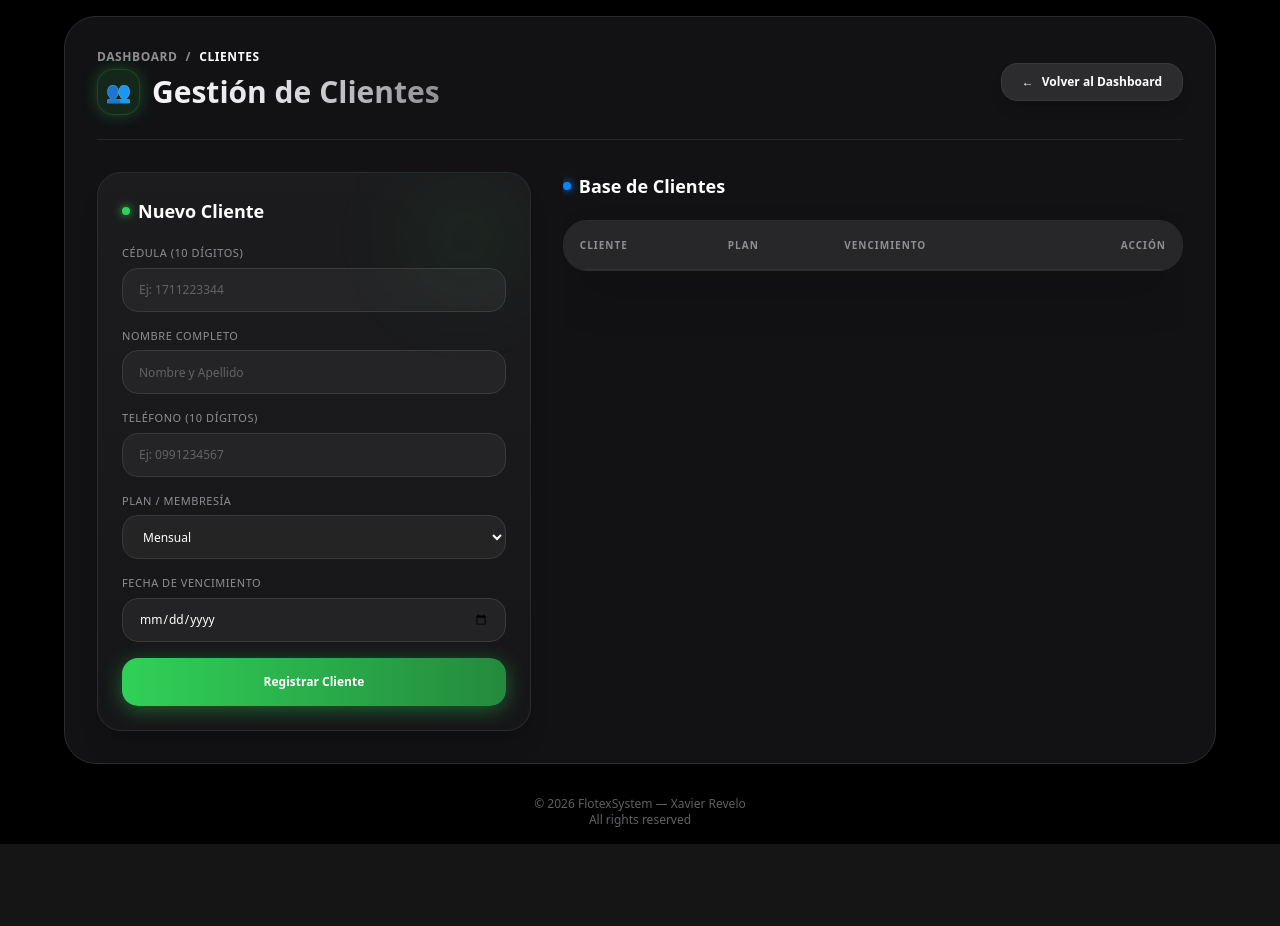
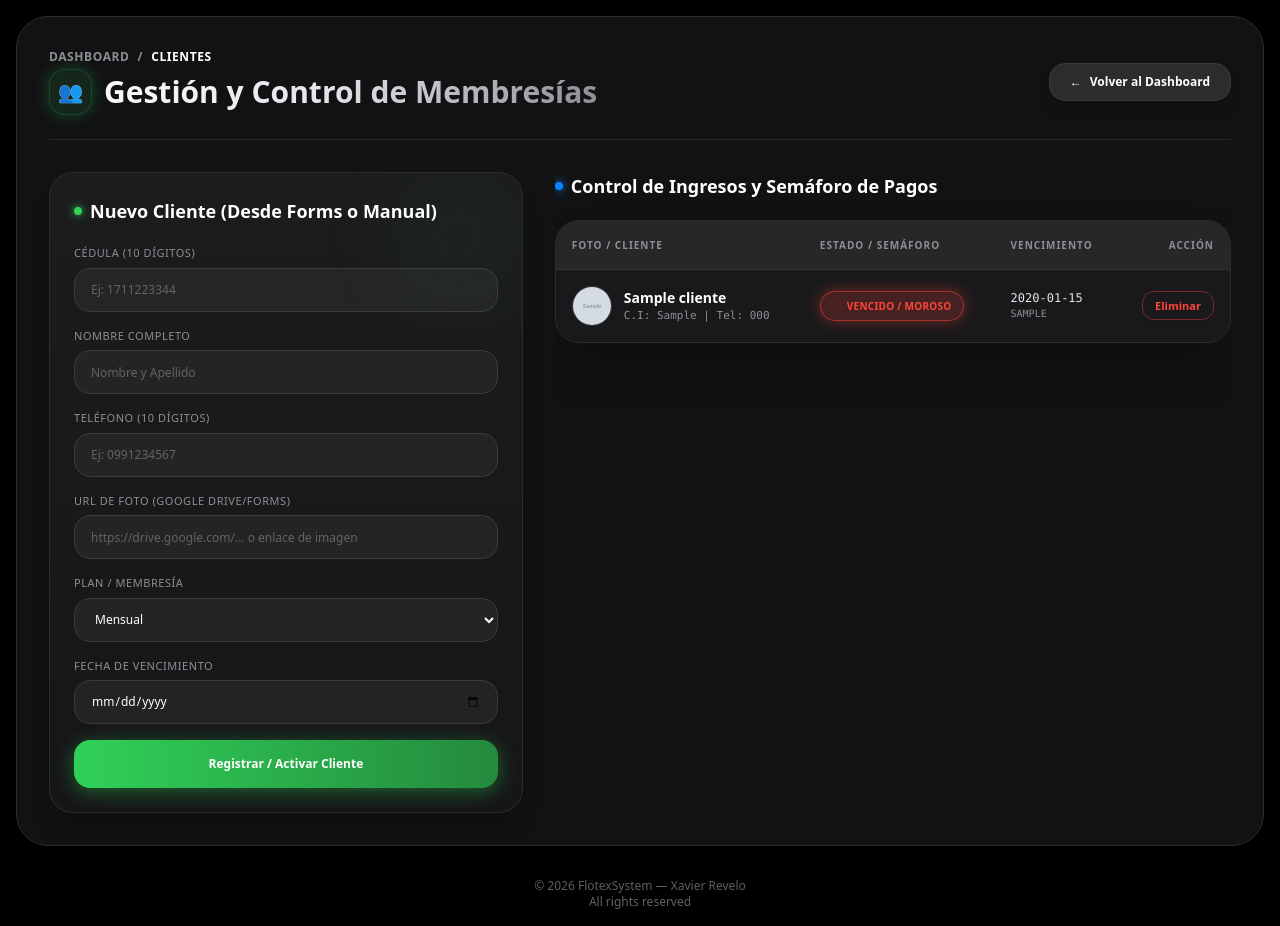
Before and after one commit to xrevelo007-cmyk/FlotexSystem_Web, a Flask app: page /clientes in a window 1280 px wide. Before the commit the page ends 844 px from the top, so only its background shows below. Run offline with Flask 3, Linux system fonts and the light colour scheme; a user stored in the database is signed in; tables that the repository leaves empty hold one stand-in row (values such as "Sample post"); grey boxes marked "Sample" are stand-in pictures; data that the repository does not hold is empty; some libraries are stand-ins or nearby versions.

Commit message:
Agregar semaforo dinamico y campo foto clientes

```diff
--- a/app.py
+++ b/app.py
@@ -1,5 +1,6 @@
 from flask import Flask, render_template, request, redirect, url_for, session, flash
 import sqlite3
+from datetime import datetime
 from database import DB_NAME, inicializar_base_datos
 
 app = Flask(__name__)
@@ -7,6 +8,36 @@ app.secret_key = "flotex_system_secret_key_secure"
 
 # Inicializar Base de Datos
 inicializar_base_datos()
+
+# Asegurar columna 'foto' en la tabla clientes
+def actualizar_tabla_clientes():
+    conn = sqlite3.connect(DB_NAME)
+    cursor = conn.cursor()
+    try:
+        cursor.execute("ALTER TABLE clientes ADD COLUMN foto TEXT")
+        conn.commit()
+    except sqlite3.OperationalError:
+        pass # La columna ya existe
+    conn.close()
+
+actualizar_tabla_clientes()
+
+def calcular_semaforo(fecha_venc_str):
+    if not fecha_venc_str:
+        return 'rojo', -999, 'Sin fecha'
+    try:
+        fecha_venc = datetime.strptime(fecha_venc_str, '%Y-%m-%d').date()
+        hoy = datetime.now().date()
+        dias_restantes = (fecha_venc - hoy).days
+
+        if dias_restantes > 3:
+            return 'verde', dias_restantes, 'AL DÍA'
+        elif 0 <= dias_restantes <= 3:
+            return 'amarillo', dias_restantes, 'POR VENCER'
+        else:
+            return 'rojo', dias_restantes, 'VENCIDO / MOROSO'
+    except Exception:
+        return 'rojo', 0, 'ERROR FECHA'
 
 # --- RUTA LOGIN ---
 @app.route("/", methods=["GET", "POST"])
@@ -74,8 +105,8 @@ def clientes():
         telefono = request.form.get("telefono", "").strip()
         plan = request.form.get("plan", "").strip()
         fecha_vencimiento = request.form.get("fecha_vencimiento", "").strip()
+        foto = request.form.get("foto", "").strip()
 
-        # Validación estricta de 10 dígitos numéricos
         if not cedula.isdigit() or len(cedula) != 10:
             flash("La cédula del cliente debe contener exactamente 10 dígitos numéricos.", "error")
         elif telefono and (not telefono.isdigit() or len(telefono) != 10):
@@ -83,9 +114,9 @@ def clientes():
         else:
             try:
                 cursor.execute("""
-                    INSERT INTO clientes (cedula, nombre, telefono, plan, fecha_vencimiento, estado)
-                    VALUES (?, ?, ?, ?, ?, 'Activo')
-                """, (cedula, nombre, telefono, plan, fecha_vencimiento))
+                    INSERT INTO clientes (cedula, nombre, telefono, plan, fecha_vencimiento, estado, foto)
+                    VALUES (?, ?, ?, ?, ?, 'Activo', ?)
+                """, (cedula, nombre, telefono, plan, fecha_vencimiento, foto))
                 conn.commit()
                 flash("Cliente registrado exitosamente.", "success")
             except sqlite3.IntegrityError:
@@ -93,11 +124,28 @@ def clientes():
             except Exception as e:
                 flash(f"Error al guardar cliente: {e}", "error")
 
-    cursor.execute("SELECT id, cedula, nombre, telefono, plan, fecha_vencimiento, estado FROM clientes")
-    lista_clientes = cursor.fetchall()
+    cursor.execute("SELECT id, cedula, nombre, telefono, plan, fecha_vencimiento, estado, foto FROM clientes")
+    raw_clientes = cursor.fetchall()
     conn.close()
 
-    return render_template("clientes.html", clientes_list=lista_clientes, nombre=session.get("nombre"))
+    clientes_procesados = []
+    for c in raw_clientes:
+        c_id, cedula, nombre, telefono, plan, fecha_venc, estado, foto = c
+        color, dias, texto_estado = calcular_semaforo(fecha_venc)
+        clientes_procesados.append({
+            'id': c_id,
+            'cedula': cedula,
+            'nombre': nombre,
+            'telefono': telefono,
+            'plan': plan,
+            'fecha_vencimiento': fecha_venc,
+            'foto': foto if foto else 'https://cdn-icons-png.flaticon.com/512/847/847969.png',
+            'color': color,
+            'dias_restantes': dias,
+            'texto_estado': texto_estado
+        })
+
+    return render_template("clientes.html", clientes_list=clientes_procesados, nombre=session.get("nombre"))
 
 # --- ELIMINAR CLIENTE ---
 @app.route("/clientes/eliminar/<int:cliente_id>")
--- a/templates/clientes.html
+++ b/templates/clientes.html
@@ -1,6 +1,6 @@
 {% extends "base.html" %}
 {% block content %}
-<div class="w-full max-w-6xl bg-[#121214] border border-[#2C2C2E] rounded-[32px] p-6 md:p-8 shadow-[0_0_50px_rgba(0,0,0,0.8)] backdrop-blur-xl">
+<div class="w-full max-w-7xl bg-[#121214] border border-[#2C2C2E] rounded-[32px] p-6 md:p-8 shadow-[0_0_50px_rgba(0,0,0,0.8)] backdrop-blur-xl">
 
     <!-- Encabezado -->
     <div class="flex flex-col md:flex-row justify-between items-start md:items-center border-b border-[#2C2C2E]/80 pb-6 mb-8 gap-4">
@@ -12,7 +12,7 @@
             </div>
             <h1 class="text-3xl font-extrabold text-transparent bg-clip-text bg-gradient-to-r from-white via-[#E5E5EA] to-[#8E8E93] flex items-center gap-3">
                 <span class="p-2 rounded-2xl bg-[#30D158]/10 text-[#30D158] border border-[#30D158]/20 text-xl shadow-[0_0_15px_rgba(48,209,88,0.3)]">👥</span>
-                Gestión de Clientes
+                Gestión y Control de Membresías
             </h1>
         </div>
         <a href="/dashboard" class="bg-[#2C2C2E] hover:bg-[#3A3A3C] text-white border border-[#3A3A3C] px-5 py-2.5 rounded-2xl text-xs font-semibold transition flex items-center gap-2 shadow-lg">
@@ -39,7 +39,7 @@
 
             <h2 class="text-lg font-bold text-white mb-5 flex items-center gap-2">
                 <span class="w-2 h-2 rounded-full bg-[#30D158] shadow-[0_0_8px_#30D158]"></span>
-                Nuevo Cliente
+                Nuevo Cliente (Desde Forms o Manual)
             </h2>
 
             <form action="/clientes" method="POST" class="space-y-4">
@@ -64,6 +64,12 @@
                         class="w-full h-11 px-4 rounded-2xl bg-[#2C2C2E]/60 border border-[#3A3A3C] text-white placeholder-[#636366] focus:outline-none focus:border-[#30D158] focus:ring-1 focus:ring-[#30D158] text-xs transition duration-200">
                 </div>
                 <div>
+                    <label class="text-[11px] font-medium text-[#8E8E93] block mb-1.5 uppercase tracking-wider">URL de Foto (Google Drive/Forms)</label>
+                    <input type="url" name="foto"
+                        placeholder="https://drive.google.com/... o enlace de imagen"
+                        class="w-full h-11 px-4 rounded-2xl bg-[#2C2C2E]/60 border border-[#3A3A3C] text-white placeholder-[#636366] focus:outline-none focus:border-[#30D158] focus:ring-1 focus:ring-[#30D158] text-xs transition duration-200">
+                </div>
+                <div>
                     <label class="text-[11px] font-medium text-[#8E8E93] block mb-1.5 uppercase tracking-wider">Plan / Membresía</label>
                     <select name="plan" required
                         class="w-full h-11 px-4 rounded-2xl bg-[#2C2C2E]/60 border border-[#3A3A3C] text-white focus:outline-none focus:border-[#30D158] focus:ring-1 focus:ring-[#30D158] text-xs transition duration-200">
@@ -81,23 +87,23 @@
 
                 <button type="submit"
                     class="w-full h-12 bg-gradient-to-r from-[#30D158] to-[#248A3D] hover:from-[#248A3D] hover:to-[#30D158] text-white font-bold rounded-2xl transition duration-300 text-xs mt-3 shadow-[0_4px_20px_rgba(48,209,88,0.4)] flex items-center justify-center gap-2">
-                    <span>Registrar Cliente</span>
+                    <span>Registrar / Activar Cliente</span>
                 </button>
             </form>
         </div>
 
-        <!-- Tabla Clientes -->
+        <!-- Tabla Clientes con Semáforo -->
         <div class="lg:col-span-7 overflow-x-auto">
             <h2 class="text-lg font-bold text-white mb-5 flex items-center gap-2">
                 <span class="w-2 h-2 rounded-full bg-[#0A84FF] shadow-[0_0_8px_#0A84FF]"></span>
-                Base de Clientes
+                Control de Ingresos y Semáforo de Pagos
             </h2>
             <div class="border border-[#2C2C2E] rounded-3xl overflow-hidden bg-[#1C1C1E]/80 backdrop-blur-md shadow-2xl">
                 <table class="w-full text-left text-xs text-white">
                     <thead class="bg-[#2C2C2E]/80 text-[#8E8E93] uppercase text-[10px] tracking-widest border-b border-[#3A3A3C]/60">
                         <tr>
-                            <th class="p-4">Cliente</th>
-                            <th class="p-4">Plan</th>
+                            <th class="p-4">Foto / Cliente</th>
+                            <th class="p-4">Estado / Semáforo</th>
                             <th class="p-4">Vencimiento</th>
                             <th class="p-4 text-right">Acción</th>
                         </tr>
@@ -105,18 +111,37 @@
                     <tbody class="divide-y divide-[#2C2C2E]/80">
                         {% for cliente in clientes_list %}
                         <tr class="hover:bg-[#2C2C2E]/40 transition duration-150">
-                            <td class="p-4">
-                                <div class="font-bold text-white text-sm">{{ cliente[2] }}</div>
-                                <div class="text-[11px] text-[#8E8E93] font-mono mt-0.5">C.I: {{ cliente[1] }} | Tel: {{ cliente[3] }}</div>
+                            <td class="p-4 flex items-center gap-3">
+                                <img src="{{ cliente.foto }}" alt="Foto" class="w-10 h-10 rounded-full object-cover border border-[#3A3A3C] bg-[#2C2C2E]">
+                                <div>
+                                    <div class="font-bold text-white text-sm">{{ cliente.nombre }}</div>
+                                    <div class="text-[11px] text-[#8E8E93] font-mono">C.I: {{ cliente.cedula }} | Tel: {{ cliente.telefono }}</div>
+                                </div>
                             </td>
                             <td class="p-4">
-                                <span class="px-3 py-1 rounded-full text-[10px] font-bold tracking-wide uppercase border bg-[#0A84FF]/15 text-[#64D2FF] border-[#0A84FF]/40 shadow-sm">
-                                    {{ cliente[4] }}
-                                </span>
+                                {% if cliente.color == 'verde' %}
+                                    <span class="px-3 py-1.5 rounded-full text-[10px] font-bold tracking-wide uppercase border bg-[#30D158]/15 text-[#30D158] border-[#30D158]/40 shadow-[0_0_10px_rgba(48,209,88,0.2)] flex items-center gap-1.5 w-max">
+                                        <span class="w-2 h-2 rounded-full bg-[#30D158] animate-pulse"></span>
+                                        {{ cliente.texto_estado }} ({{ cliente.dias_restantes }}d)
+                                    </span>
+                                {% elif cliente.color == 'amarillo' %}
+                                    <span class="px-3 py-1.5 rounded-full text-[10px] font-bold tracking-wide uppercase border bg-[#FFD60A]/15 text-[#FFD60A] border-[#FFD60A]/40 shadow-[0_0_10px_rgba(255,214,10,0.2)] flex items-center gap-1.5 w-max">
+                                        <span class="w-2 h-2 rounded-full bg-[#FFD60A] animate-pulse"></span>
+                                        {{ cliente.texto_estado }} ({{ cliente.dias_restantes }}d)
+                                    </span>
+                                {% else %}
+                                    <span class="px-3 py-1.5 rounded-full text-[10px] font-bold tracking-wide uppercase border bg-[#FF453A]/20 text-[#FF453A] border-[#FF453A]/50 shadow-[0_0_15px_rgba(255,69,58,0.4)] flex items-center gap-1.5 w-max font-extrabold">
+                                        <span class="w-2 h-2 rounded-full bg-[#FF453A] animate-ping"></span>
+                                        {{ cliente.texto_estado }}
+                                    </span>
+                                {% endif %}
                             </td>
-                            <td class="p-4 text-[#E5E5EA] font-mono text-xs">{{ cliente[5] }}</td>
+                            <td class="p-4 text-[#E5E5EA] font-mono text-xs">
+                                <div>{{ cliente.fecha_vencimiento }}</div>
+                                <div class="text-[10px] text-[#8E8E93] uppercase">{{ cliente.plan }}</div>
+                            </td>
                             <td class="p-4 text-right">
-                                <a href="/clientes/eliminar/{{ cliente[0] }}"
+                                <a href="/clientes/eliminar/{{ cliente.id }}"
                                    onclick="return confirm('¿Seguro que deseas eliminar este cliente?');"
                                    class="text-[#FF453A] hover:bg-[#FF453A]/20 border border-[#FF453A]/40 px-3 py-1.5 rounded-xl transition duration-150 font-semibold text-[11px] shadow-sm">
                                     Eliminar
```
Also changed, not shown: gym_sistema.db.
